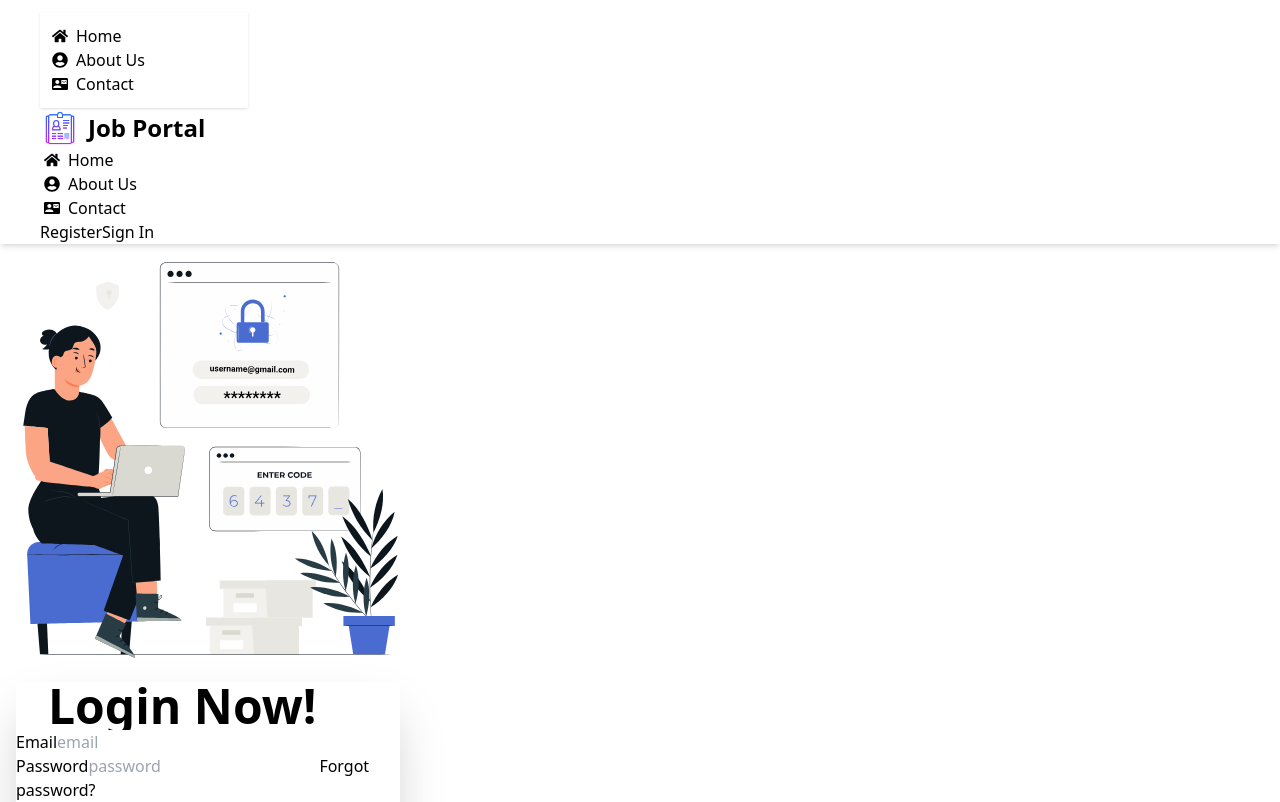
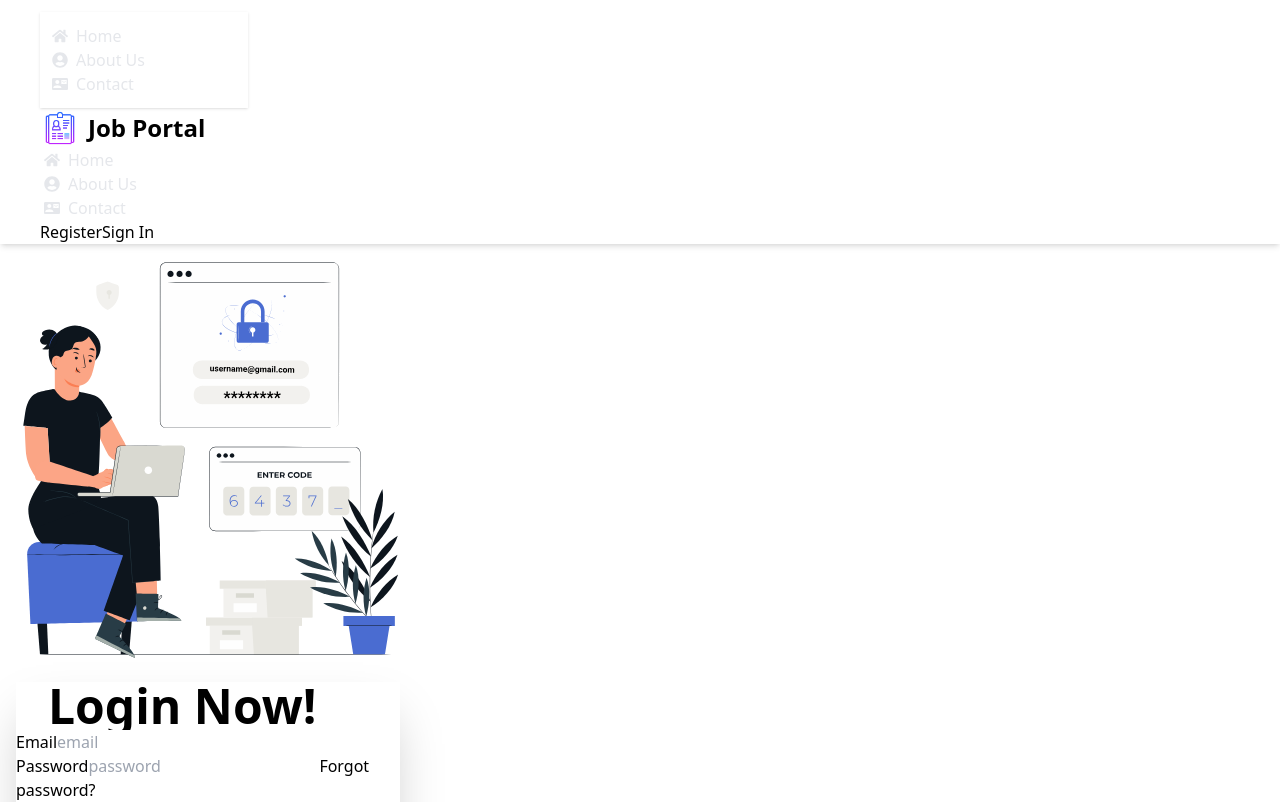
Before and after one commit to imjoyhalder/Job-Portal-Client-, a React (Vite) app: page /login in a window 1280 px wide. Shown: the top 802 px of the page. Built offline with nearby package versions, Linux system fonts and the light colour scheme; no server answers.

Commit message:
navbar section update

```diff
--- a/src/Pages/Shared/Navbar.jsx
+++ b/src/Pages/Shared/Navbar.jsx
@@ -21,29 +21,67 @@ const Navbar = () => {
     const links = (
         <>
             <li>
-                <NavLink to="/" className="flex items-center gap-2">
+                <NavLink
+                    to="/"
+                    className={({ isActive }) =>
+                        `flex items-center gap-2 relative group
+          ${isActive ? 'text-blue-500 font-bold' : 'text-gray-200'}
+          transition-colors duration-500 ease-in-out`
+                    }
+                >
                     <FaHome /> Home
+                    <span className="absolute -bottom-1 left-0 w-0 h-[2px] bg-blue-500 transition-all duration-500 ease-in-out group-hover:w-full"></span>
                 </NavLink>
             </li>
+
             <li>
-                <NavLink to="/about" className="flex items-center gap-2">
+                <NavLink
+                    to="/about"
+                    className={({ isActive }) =>
+                        `flex items-center gap-2 relative group
+          ${isActive ? 'text-blue-500 font-bold' : 'text-gray-200'}
+          transition-colors duration-500 ease-in-out`
+                    }
+                >
                     <FaUserCircle /> About Us
+                    <span className="absolute -bottom-1 left-0 w-0 h-[2px] bg-blue-500 transition-all duration-500 ease-in-out group-hover:w-full"></span>
                 </NavLink>
             </li>
+
             <li>
-                <NavLink to="/contact" className="flex items-center gap-2">
+                <NavLink
+                    to="/contact"
+                    className={({ isActive }) =>
+                        `flex items-center gap-2 relative group
+          ${isActive ? 'text-blue-500 font-bold' : 'text-gray-200'}
+          transition-colors duration-500 ease-in-out`
+                    }
+                >
                     <MdContactMail /> Contact
+                    <span className="absolute -bottom-1 left-0 w-0 h-[2px] bg-blue-500 transition-all duration-500 ease-in-out group-hover:w-full"></span>
                 </NavLink>
             </li>
+
             {user && (
                 <li>
-                    <NavLink to="/myApplications" className="flex items-center gap-2">
+                    <NavLink
+                        to="/myApplications"
+                        className={({ isActive }) =>
+                            `flex items-center gap-2 relative group
+            ${isActive ? 'text-blue-500 font-bold' : 'text-gray-200'}
+            transition-colors duration-500 ease-in-out`
+                        }
+                    >
                         <FaBriefcase /> My Applications
+                        <span className="absolute -bottom-1 left-0 w-0 h-[2px] bg-blue-500 transition-all duration-500 ease-in-out group-hover:w-full"></span>
                     </NavLink>
                 </li>
             )}
         </>
     );
+
+
+
 
     return (
         <div className="navbar bg-base-100 shadow-md px-5 md:px-10">
--- a/src/Pages/Shared/SocialLogin.jsx
+++ b/src/Pages/Shared/SocialLogin.jsx
@@ -15,7 +15,7 @@ const SocialLogin = () => {
         loginWithGoogle()
         .then(res=>{
             console.log(res)
-            navigate(`${location.state}`)
+            navigate(`${location?.state}`)
         })
         .then(error=>{
             console.log(error)
```
